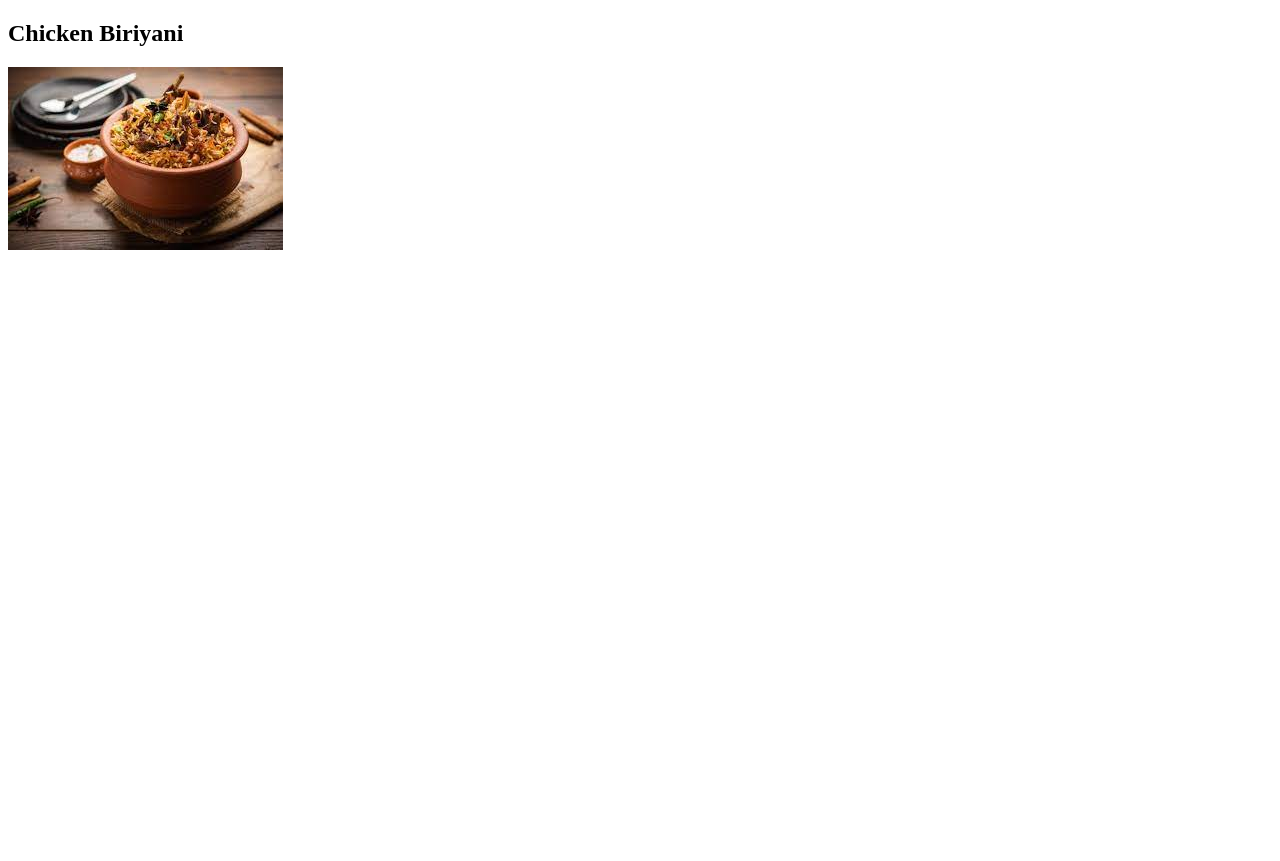
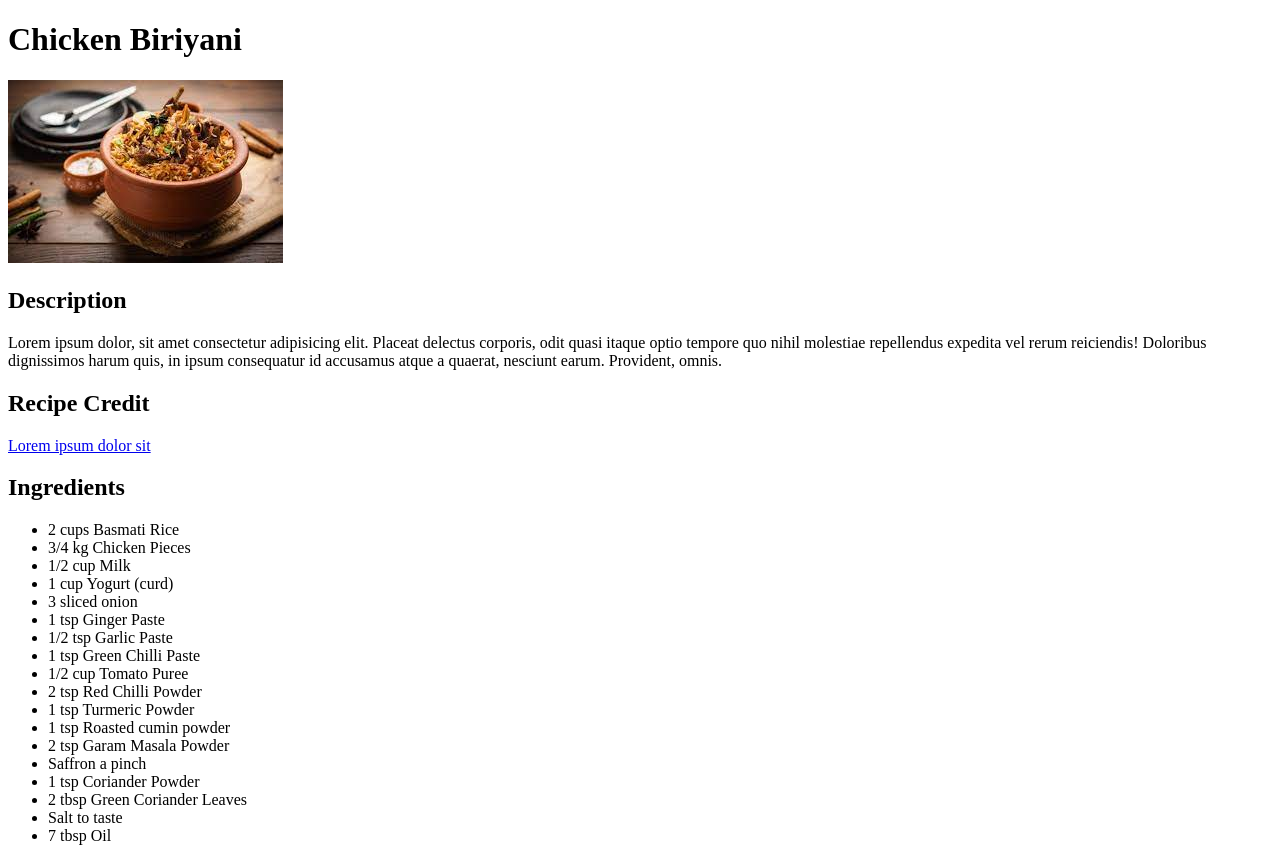
Before and after one commit to nehanawar025/odin-recipes, a plain HTML site: page pages/biriyani.html in a window 1280 px wide. Before the commit the page ends 800 px from the top, so only its background shows below. Drawn offline with Linux system fonts and the light colour scheme.

Commit message:
biriyani.html modified

```diff
--- a/pages/biriyani.html
+++ b/pages/biriyani.html
@@ -4,11 +4,50 @@
     <meta charset="UTF-8">
     <meta http-equiv="X-UA-Compatible" content="IE=edge">
     <meta name="viewport" content="width=device-width, initial-scale=1.0">
-    <link rel="stylesheet" href="/Odin project/odin-recipes/styles.css">
+    <link rel="stylesheet" href="../style/bstyles.css">
+
     <title>Chicken Biriyani</title>
 </head>
 <body>
-    <h2>Chicken Biriyani</h2>
-    <img src="../images/biriyani.jfif" alt="biriyani">
+    <div class="bheader">
+        <h1>Chicken Biriyani</h1>
+    </div>
+
+    <img class="bimg" src="../images/biriyani.jfif" alt="biriyani">
+
+    <div class="bdescription">
+        <h2>Description</h2>
+        <p>Lorem ipsum dolor, sit amet consectetur adipisicing elit. Placeat delectus corporis, odit quasi itaque optio tempore quo nihil molestiae repellendus expedita vel rerum reiciendis! Doloribus dignissimos harum quis, in ipsum consequatur id accusamus atque a quaerat, nesciunt earum. Provident, omnis.</p>
+        <h2>Recipe Credit</h2>
+        <a href="#"><p>Lorem ipsum dolor sit</p></a>
+    </div>
+
+    <div class="bingredient">
+        <h2>Ingredients</h2>
+        <ul>
+            <li>2 cups Basmati Rice</li>
+            <li>3/4 kg Chicken Pieces</li>
+            <li>1/2 cup Milk</li>
+            <li>1 cup Yogurt (curd)</li>
+            <li>3 sliced onion</li>
+            <li>1 tsp Ginger Paste</li>
+            <li>1/2 tsp Garlic Paste</li>
+            <li>1 tsp Green Chilli Paste</li>
+            <li>1/2 cup Tomato Puree</li>
+            <li>2 tsp Red Chilli Powder</li>
+            <li>1 tsp Turmeric Powder</li>
+            <li>1 tsp Roasted cumin powder</li>
+            <li>2 tsp Garam Masala Powder</li>
+            <li>Saffron a pinch</li>
+            <li>1 tsp Coriander Powder</li>
+            <li>2 tbsp Green Coriander Leaves</li>
+            <li>Salt to taste</li>
+            <li>7 tbsp Oil</li>
+        </ul>
+    </div>
+
+    <div class="bsteps">
+
+    </div>
 </body>
 </html>
```
